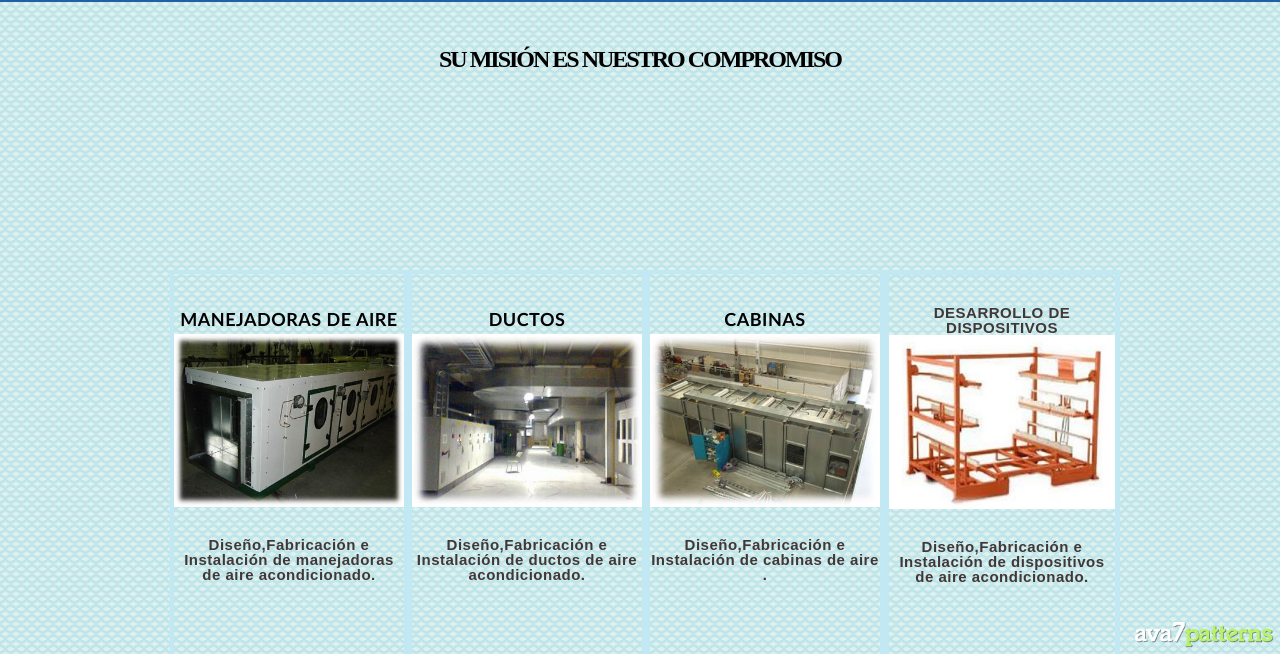
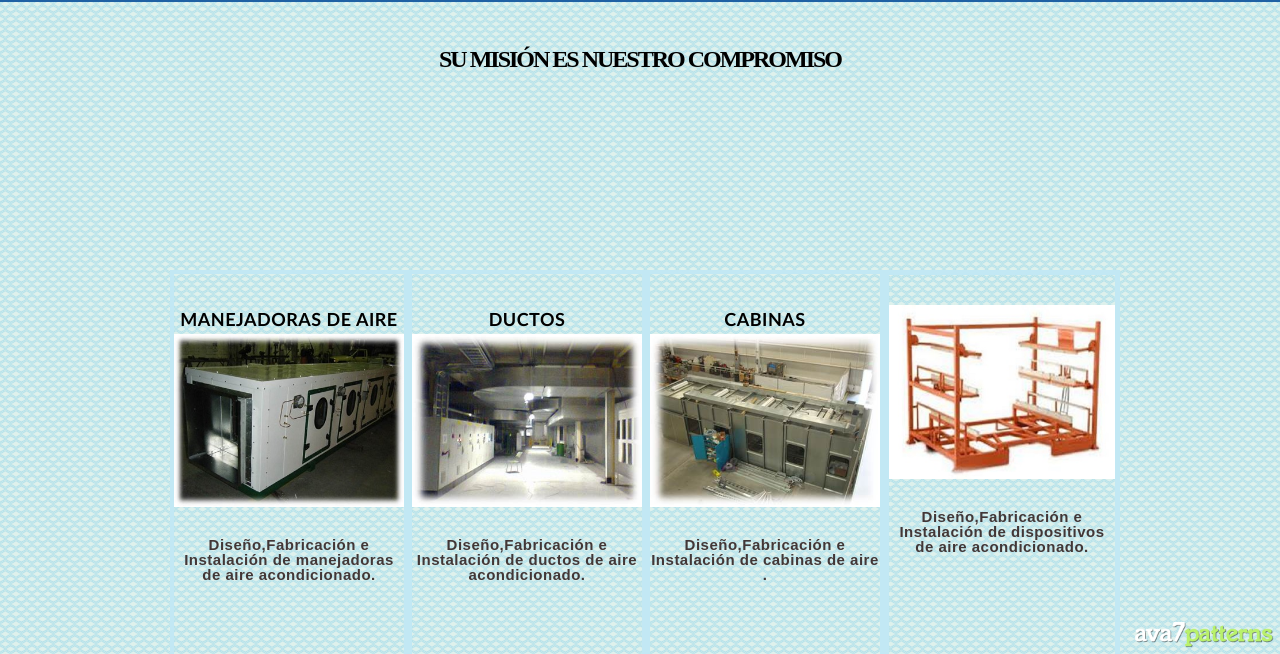
Before and after one commit to bukers/pagina, a plain HTML site: page index.html in a window 1280 px wide. Shown: the part 146-800 px from the top of the page. Drawn offline with Linux system fonts and the light colour scheme.

Commit message:
eliminamos un titulo

```diff
--- a/index.html
+++ b/index.html
@@ -157,7 +157,7 @@
 
 </div>
 <div id="fo">
- <h4>DESARROLLO  DE DISPOSITIVOS </h4>
+ <h4> </h4>
 <img src="images/ges.jpg" alt="ges.jpg" style= "height:174px;">
 <h4>Diseño,Fabricación e Instalación de dispositivos de aire acondicionado.</h4>
 
```
